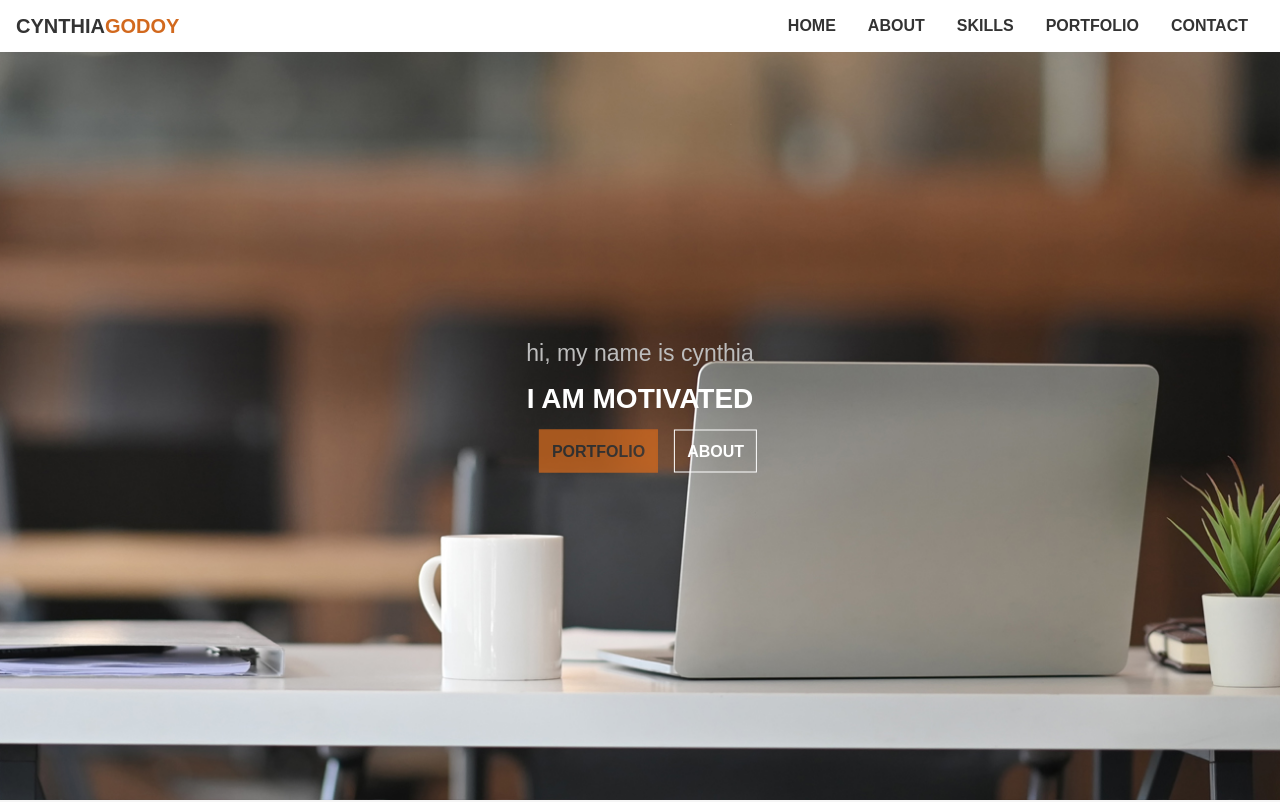
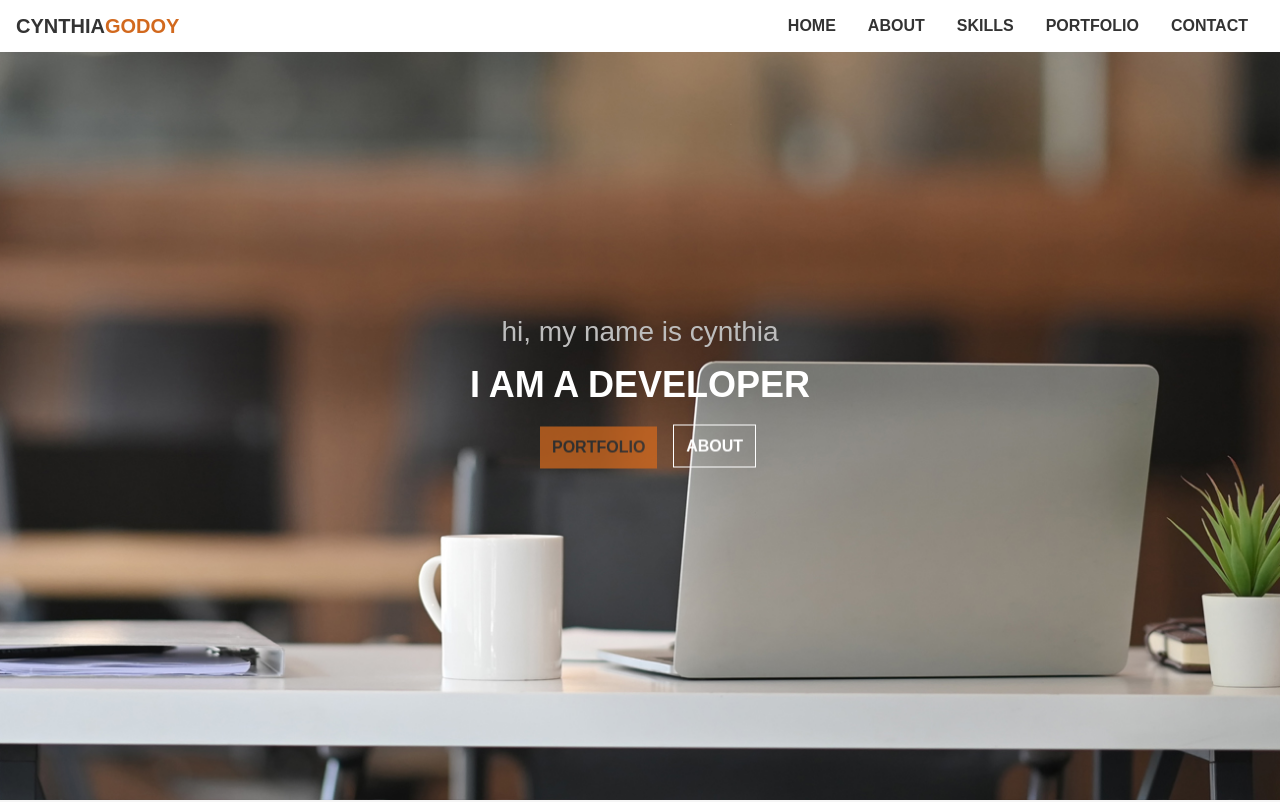
Before and after one commit to CynthiaGodoy/react.js-portfolio, a React (Create React App) app: page /#/ in a window 1280 px wide. Shown: the top 802 px of the page. Built offline with nearby package versions, Linux system fonts and the light colour scheme.

Commit message:
react reveal

```diff
--- a/package.json
+++ b/package.json
@@ -15,6 +15,7 @@
     "react-bootstrap": "^2.4.0",
     "react-dom": "^18.2.0",
     "react-icons": "^4.4.0",
+    "react-reveal": "^1.2.2",
     "react-router-dom": "^6.3.0",
     "react-router-hash-link": "^2.4.3",
     "react-scripts": "5.0.1",
--- a/src/App.js
+++ b/src/App.js
@@ -4,10 +4,11 @@ import "./index.css";
 
 //LINK ALL ROUTES
 import Home from "./routes/Home";
+// import React, { Component } from 'react';
 
 import { Route, Routes } from "react-router-dom";
 
-function App() {
+function App () {
   return (
     <>
       <Routes>
--- a/src/components/AboutMe.js
+++ b/src/components/AboutMe.js
@@ -24,7 +24,7 @@ const AboutMe = () => {
                         <img src={myPicture} className="img" alt="Cynthia"/>
                     </div>
                     <div className="resume">
-                        <a href="https://docs.google.com/document/d/1zshhqrUmAzJLudyaYYTx1DxAvxO0VvyptTcPJXK5vIw/edit?usp=sharing" target="_blank" rel="noreferrer"><button className="hvr-icon-wobble-vertical btn">Resume <FaDownload size={16} style={{ color: "white", marginRight: ".75rem" }} className="hvr-icon" /></button></a>
+                        <a href="https://docs.google.com/document/d/1zshhqrUmAzJLudyaYYTx1DxAvxO0VvyptTcPJXK5vIw/edit?usp=sharing" target="_blank" rel="noreferrer"><button className="hvr-icon-wobble-vertical hvr-rectangle-out btn">Resume <FaDownload size={16} style={{ color: "white", marginRight: ".75rem" }} className="hvr-icon" /></button></a>
                         <a href="https://www.linkedin.com/in/cynthia-godoy-ncidq-96951845/" className="hvr-bounce-in about-linkedin" target="_blank" rel="noreferrer">
                             <FaLinkedin size={40} style={{ marginRight: ".75rem" }} />
                         </a>
--- a/src/components/AboutMeStyles.css
+++ b/src/components/AboutMeStyles.css
@@ -63,6 +63,47 @@
 
 .about-linkedin, .about-github {
     color: #333;
+}
+
+/* RECTANGLE-OUT --------------- */
+.hvr-rectangle-out {
+    display: inline-block;
+    vertical-align: middle;
+    -webkit-transform: perspective(1px) translateZ(0);
+    transform: perspective(1px) translateZ(0);
+    /* box-shadow: 0 0 1px rgba(0, 0, 0, 0); */
+    border: none;
+    position: relative;
+    background: chocolate;
+    -webkit-transition-property: color;
+    transition-property: color;
+    -webkit-transition-duration: 0.3s;
+    transition-duration: 0.3s;
+}
+.hvr-rectangle-out:before {
+    content: "";
+    position: absolute;
+    z-index: -1;
+    top: 0;
+    left: 0;
+    right: 0;
+    bottom: 0;
+    background: #45c0be;
+    -webkit-transform: scale(0);
+    transform: scale(0);
+    -webkit-transition-property: transform;
+    transition-property: transform;
+    -webkit-transition-duration: 0.3s;
+    transition-duration: 0.3s;
+    -webkit-transition-timing-function: ease-out;
+    transition-timing-function: ease-out;
+}
+.hvr-rectangle-out:hover, .hvr-rectangle-out:focus, .hvr-rectangle-out:active {
+    color: white;
+}
+.hvr-rectangle-out:hover:before, .hvr-rectangle-out:focus:before, .hvr-rectangle-out:active:before {
+    -webkit-transform: scale(1);
+    transform: scale(1);
 }
 
 /* ICON WOBBLE VERTICAL------------------ */
--- a/src/components/Hero.js
+++ b/src/components/Hero.js
@@ -5,7 +5,7 @@ import React from 'react';
 import BackgroundImg from "../assets/desk.jpg";
 // import { Link } from "react-router-dom";
 import { HashLink as Link } from "react-router-hash-link";
-
+import Fade from 'react-reveal/Fade';
 
 const Hero = () => {
   return (
@@ -13,11 +13,16 @@ const Hero = () => {
         <div className="background">
             <img className="desk-img" src={ BackgroundImg } alt="desk"/>
         </div>
+
         <div className="overlay">
-            <p>hi, my name is cynthia</p>
-            <h1>i am motivated</h1>
-            <Link to="#portfolio" className="btn">Portfolio</Link>
-            <Link to="#about" className="btn-light">About</Link>
+            <Fade bottom big>
+              <p>hi, my name is cynthia</p>
+              <h1>i am a developer</h1>
+                <div classname="buttons">
+                  <Link to="#portfolio-frontend" className="btn hvr-rectangle-out" smooth>Portfolio</Link>
+                  <Link to="#about" className="btn-light" smooth>About</Link>
+                </div>
+            </Fade>
         </div>
     </div>
   )
--- a/src/components/HeroStyles.css
+++ b/src/components/HeroStyles.css
@@ -36,19 +36,59 @@
 }
 
 .hero p {
-    font-size: 23px;
+    font-size: 28px;
     color: rgb(189, 189, 189);
     padding-bottom: 16px;
 }
 
 .hero h1 {
-    font-size: 28px;
+    font-size: 36px;
     color: white;
-    padding-bottom: 28px;
+    padding-bottom: 5px;
 }
 
 .overlay .btn {
     margin: 1rem;
+}
+
+/* RECTANGLE-OUT --------------- */
+.hvr-rectangle-out {
+    display: inline-block;
+    vertical-align: middle;
+    -webkit-transform: perspective(1px) translateZ(0);
+    transform: perspective(1px) translateZ(0);
+    border: none;
+    position: relative;
+    background: chocolate;
+    -webkit-transition-property: color;
+    transition-property: color;
+    -webkit-transition-duration: 0.3s;
+    transition-duration: 0.3s;
+}
+.hvr-rectangle-out:before {
+    content: "";
+    position: absolute;
+    z-index: -1;
+    top: 0;
+    left: 0;
+    right: 0;
+    bottom: 0;
+    background: #45c0be;
+    -webkit-transform: scale(0);
+    transform: scale(0);
+    -webkit-transition-property: transform;
+    transition-property: transform;
+    -webkit-transition-duration: 0.3s;
+    transition-duration: 0.3s;
+    -webkit-transition-timing-function: ease-out;
+    transition-timing-function: ease-out;
+}
+.hvr-rectangle-out:hover, .hvr-rectangle-out:focus, .hvr-rectangle-out:active {
+    color: white;
+}
+.hvr-rectangle-out:hover:before, .hvr-rectangle-out:focus:before, .hvr-rectangle-out:active:before {
+    -webkit-transform: scale(1);
+    transform: scale(1);
 }
 
 @media screen and (max-width:640px) {
--- a/src/components/Skills.js
+++ b/src/components/Skills.js
@@ -8,6 +8,7 @@ import Theory from "../assets/theory.jpg"
 import Hosting from "../assets/hosting.jpg"
 
 import React from 'react'
+import Fade from 'react-reveal/Fade';
 
 const Skills = () => {
     return (
@@ -17,37 +18,49 @@ const Skills = () => {
                 <div className="skills-container">
 
                     <div clasName="skill">
+                        <Fade top opposite >
                             <img src={ Cloud } className="skill-icon" alt="blue cloud icon"/>
+                        </Fade>
                             <h5>Cloud Management | Deployment</h5>
                             <h6>GitHub, GitLab & GitBash. Currently studying for the AWS Cloud Architect Exam.</h6>
                     </div>
 
                     <div className="skill">
+                        <Fade top opposite >
                             <img src={ Coding } className="skill-icon" alt="coding on a keyboard icon"/>
+                        </Fade>
                             <h5>Coding | Programming</h5>
                             <h6>Browser based technology including: HTML5, CSS3, JavaScript, & JQuery.</h6>
                     </div>
 
                     <div className="skill">
+                        <Fade top opposite >
                             <img src={ Database } className="skill-icon" alt="database icon"/>
+                        </Fade>
                             <h5>Server-Side | Database</h5>
                             <h6>Express.js, Node.js, React.js, MongoDB, MERN Stack, & MySQL</h6>
                     </div>
 
                     <div className="skill">
+                        <Fade top opposite >
                             <img src={ Program } className="skill-icon" alt="program icon"/>
+                        </Fade>
                             <h5>Programs</h5>
                             <h6>Relevant programs VsCode, Dreamweaver, Adobe Creative Suite, & Google Suites.</h6>
                     </div>
 
                     <div className="skill">
+                        <Fade top opposite >
                             <img src={ Theory } className="skill-icon" alt="theory icon"/>
+                        </Fade>
                             <h5>Methods</h5>
                             <h6>Progressive Web Apps, Agile Methodology, Computer Science & Database Theory.</h6>
                     </div>
 
                     <div class="skill">
+                        <Fade top opposite >
                             <img src={ Hosting } className="skill-icon" alt="web hosting icon"/>
+                        </Fade>
                             <h5>Hosting</h5>
                             <h6>Manage DNS, IP, & Hosting, SSL Cert. for HTTPS, Remove SQL Injections, & Google Webmaster Tools.</h6>
                     </div>
```
Also changed, not shown: 1 other file (tests, documents, lock files or other folders). Lines whose indentation alone changed are shown as unchanged.
